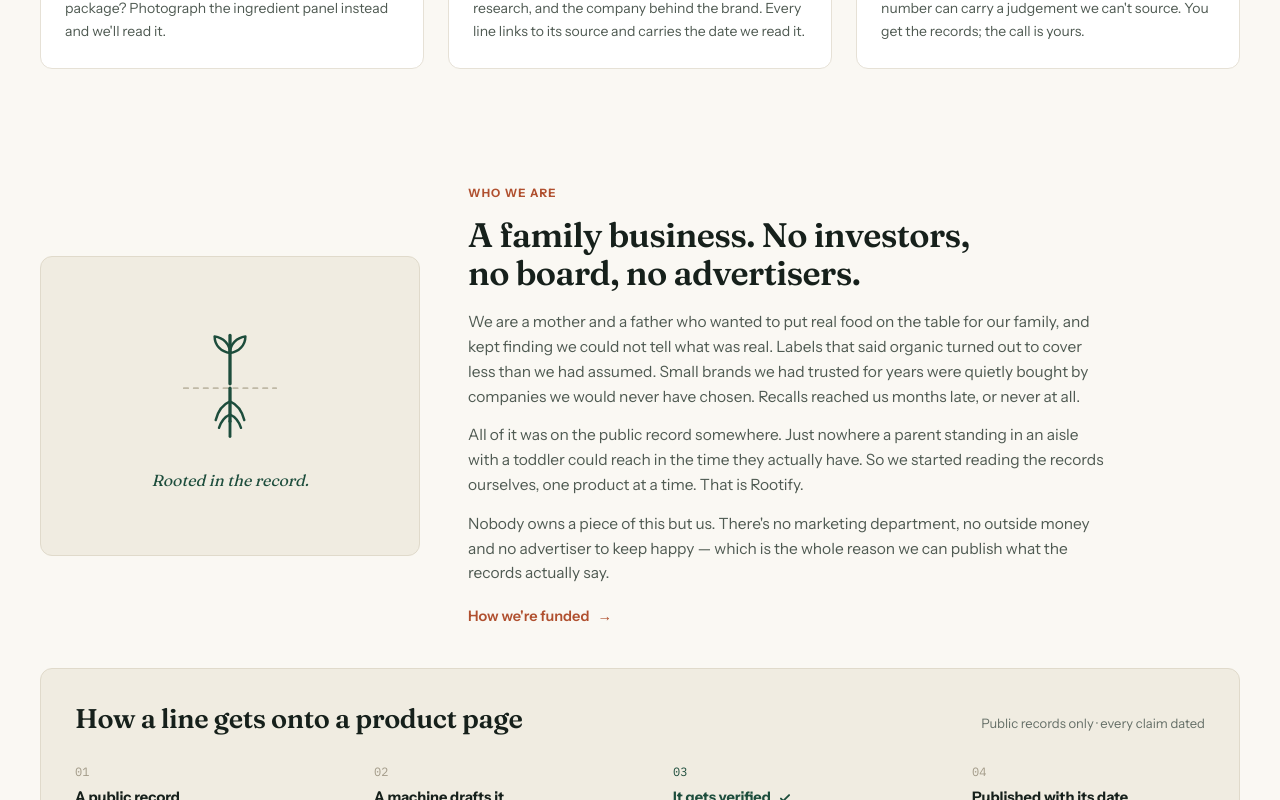
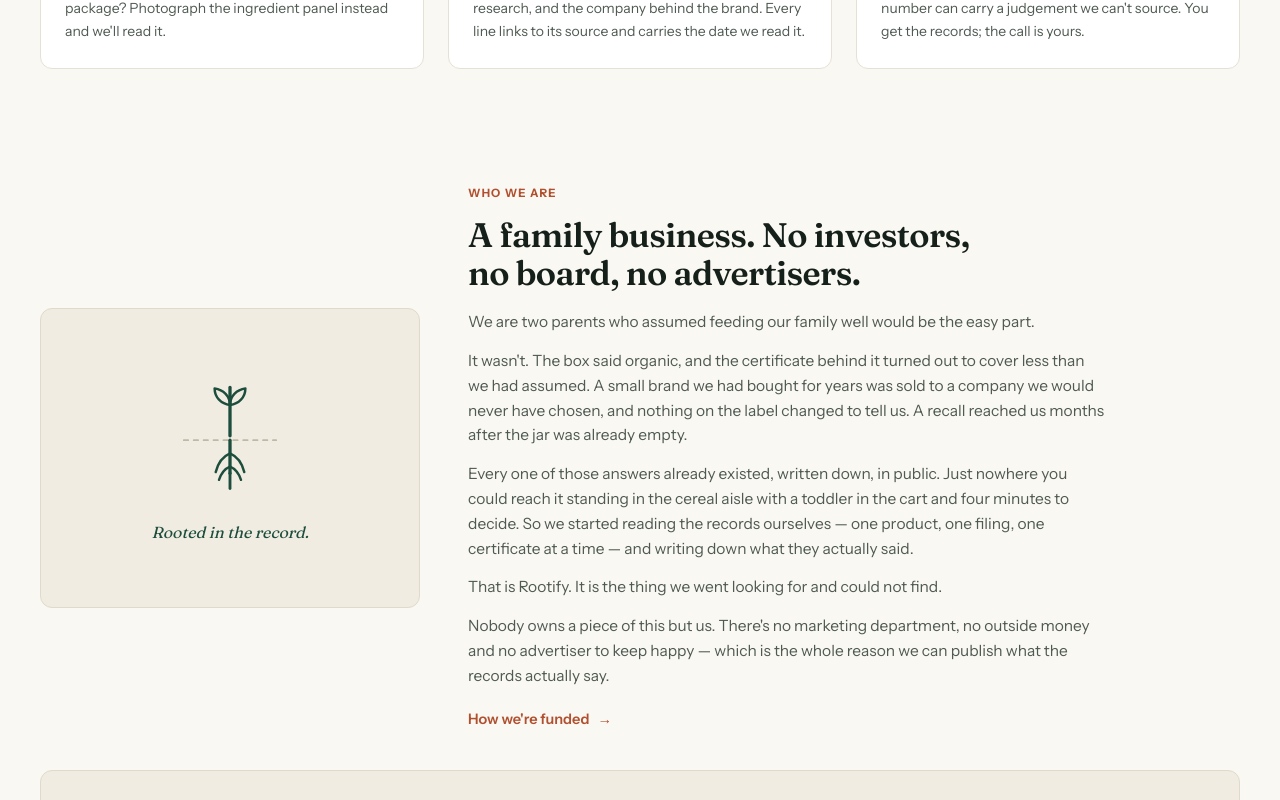
Before and after one commit to meatymike22/OrganicApp, a Next.js app in the folder mcelroys-trust-profile/: page / in a window 1280 px wide. Shown: the part 2529-3329 px from the top of the page. Built offline with nearby package versions, Linux system fonts and the light colour scheme.

Commit message:
Dramatic swoop on subscription rows, rewrite origin story

```diff
--- a/mcelroys-trust-profile/src/app/page.tsx
+++ b/mcelroys-trust-profile/src/app/page.tsx
@@ -75,7 +75,7 @@
    animation-timeline shows the rows normally rather than leaving them
    invisible, and the reduced-motion query means anyone who has asked their
    system to stop animations just sees them in place. */
-@keyframes rt-slide-in{from{opacity:0;transform:translateX(56px)}to{opacity:1;transform:translateX(0)}}
+@keyframes rt-slide-in{from{opacity:0;transform:translateX(62vw) scale(.97)}55%{opacity:1}to{opacity:1;transform:translateX(0) scale(1)}}
 
 /* The line sweeping down the second phone's viewfinder. */
 @keyframes rt-sweep-big{0%,100%{transform:translateY(-62px);opacity:.3}50%{transform:translateY(62px);opacity:1}}
@@ -83,7 +83,7 @@
 @media (prefers-reduced-motion:reduce){.rt-sweep-big{animation:none}}
 @supports (animation-timeline: view()){
   @media (prefers-reduced-motion: no-preference){
-    .rt-slide{animation:rt-slide-in linear both;animation-timeline:view();animation-range:entry 0% cover 35%}
+    .rt-slide{animation:rt-slide-in cubic-bezier(.17,.86,.27,1) both;animation-timeline:view();animation-range:entry 0% cover 30%;will-change:transform,opacity}
   }
 }
 `
@@ -277,7 +277,7 @@
         </div>
 
         {/* WHAT A SUBSCRIPTION GIVES YOU */}
-        <div id="included" style={{ ...SHELL, minHeight: "860px", flexShrink: "0", boxSizing: "border-box", padding: "56px 40px 0" }}>
+        <div id="included" style={{ ...SHELL, minHeight: "860px", flexShrink: "0", boxSizing: "border-box", padding: "56px 40px 0", overflowX: "clip" }}>
           <h2 style={{ margin: "0", fontFamily: FONT_DISPLAY, fontSize: "36px", fontWeight: "600", letterSpacing: "-0.02em", textAlign: "center" }}>What a subscription gives you</h2>
           <p style={{ margin: "14px auto 0", fontSize: "16px", lineHeight: "1.55", color: "#4F5A52", maxWidth: "620px", textAlign: "center" }}>Five things, and every one of them on the shelf in front of you.</p>
 
@@ -427,8 +427,10 @@
           <div style={{ flexGrow: "1", minWidth: "0" }}>
             <div style={{ fontSize: "11.5px", fontWeight: "700", letterSpacing: "0.1em", textTransform: "uppercase", color: "#B0502F" }}>Who we are</div>
             <h2 style={{ margin: "14px 0 0", fontFamily: FONT_DISPLAY, fontSize: "34px", lineHeight: "1.12", fontWeight: "600", letterSpacing: "-0.018em" }}>A family business. No investors,<br />no board, no advertisers.</h2>
-            <p style={{ margin: "18px 0 0", fontSize: "15.5px", lineHeight: "1.6", color: "#4F5A52", maxWidth: "640px" }}>We are a mother and a father who wanted to put real food on the table for our family, and kept finding we could not tell what was real. Labels that said organic turned out to cover less than we had assumed. Small brands we had trusted for years were quietly bought by companies we would never have chosen. Recalls reached us months late, or never at all.</p>
-            <p style={{ margin: "14px 0 0", fontSize: "15.5px", lineHeight: "1.6", color: "#4F5A52", maxWidth: "640px" }}>All of it was on the public record somewhere. Just nowhere a parent standing in an aisle with a toddler could reach in the time they actually have. So we started reading the records ourselves, one product at a time. That is Rootify.</p>
+            <p style={{ margin: "18px 0 0", fontSize: "15.5px", lineHeight: "1.6", color: "#4F5A52", maxWidth: "640px" }}>We are two parents who assumed feeding our family well would be the easy part.</p>
+            <p style={{ margin: "14px 0 0", fontSize: "15.5px", lineHeight: "1.6", color: "#4F5A52", maxWidth: "640px" }}>It wasn&apos;t. The box said organic, and the certificate behind it turned out to cover less than we had assumed. A small brand we had bought for years was sold to a company we would never have chosen, and nothing on the label changed to tell us. A recall reached us months after the jar was already empty.</p>
+            <p style={{ margin: "14px 0 0", fontSize: "15.5px", lineHeight: "1.6", color: "#4F5A52", maxWidth: "640px" }}>Every one of those answers already existed, written down, in public. Just nowhere you could reach it standing in the cereal aisle with a toddler in the cart and four minutes to decide. So we started reading the records ourselves &mdash; one product, one filing, one certificate at a time &mdash; and writing down what they actually said.</p>
+            <p style={{ margin: "14px 0 0", fontSize: "15.5px", lineHeight: "1.6", color: "#4F5A52", maxWidth: "640px" }}>That is Rootify. It is the thing we went looking for and could not find.</p>
             <p style={{ margin: "14px 0 0", fontSize: "15.5px", lineHeight: "1.6", color: "#4F5A52", maxWidth: "640px" }}>Nobody owns a piece of this but us. There&apos;s no marketing department, no outside money and no advertiser to keep happy — which is the whole reason we can publish what the records actually say.</p>
             <a href="#pricing" style={{ display: "inline-flex", alignItems: "center", gap: "8px", marginTop: "20px", fontSize: "14.5px", fontWeight: "600" }}>How we&apos;re funded <span aria-hidden="true">→</span></a>
           </div>
```
